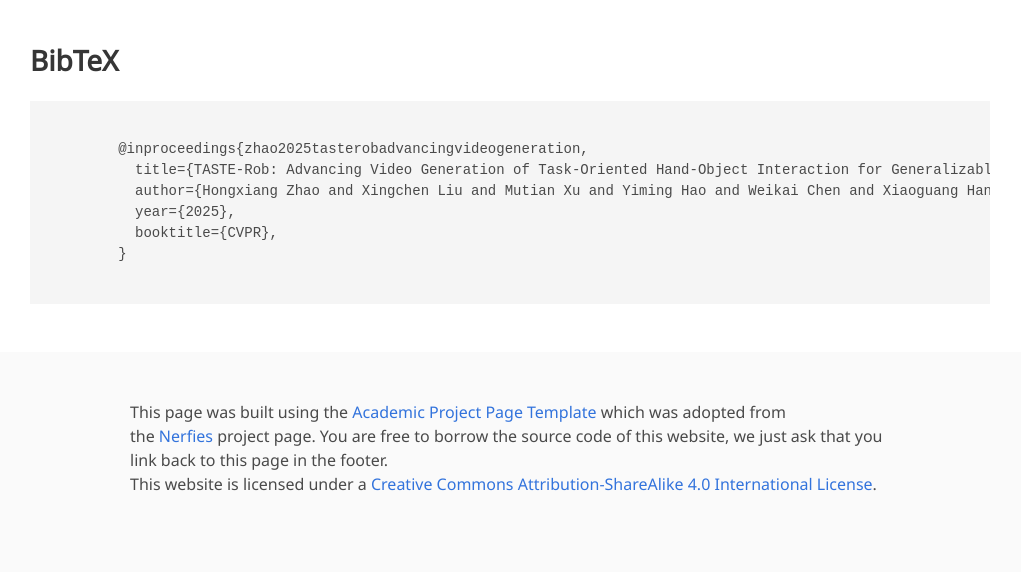
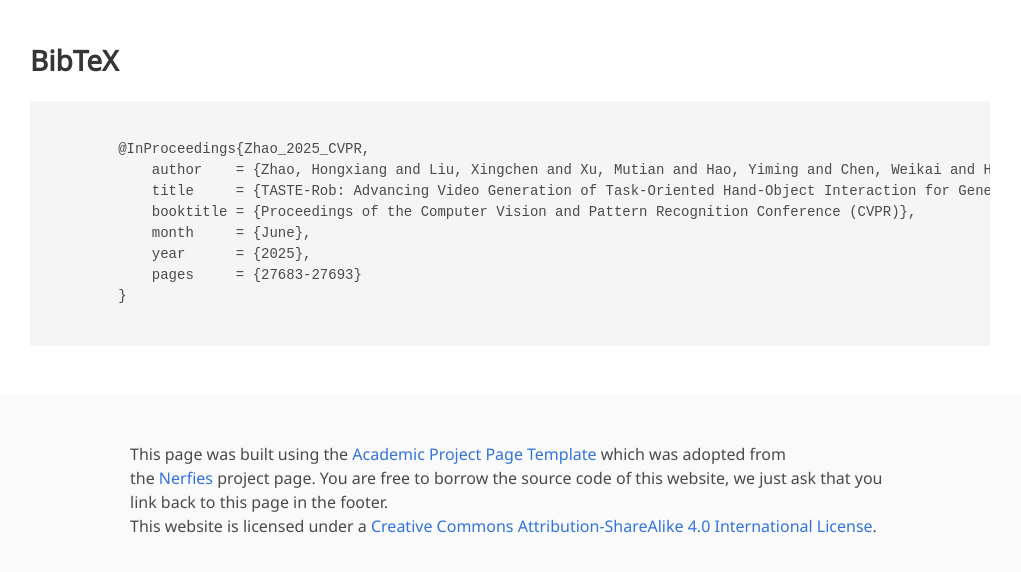
Before and after one commit to TASTE-rob/TASTE-rob.github.io, a plain HTML site: page index.html in a window 1280 px wide. Shown: the part 1686-2258 px from the top of the page, without its empty margins (130-1151 px from the left). Drawn offline with nearby package versions, Linux system fonts and the light colour scheme; some icons are missing; a web font is replaced by a local one.

Commit message:
Update index.html

```diff
--- a/index.html
+++ b/index.html
@@ -336,11 +336,13 @@ Interaction for Generalizable Robotic Manipulation</h1>
     <div class="container is-max-desktop content">
       <h2 class="title">BibTeX</h2>
       <pre><code>
-        @inproceedings{zhao2025tasterobadvancingvideogeneration,
-          title={TASTE-Rob: Advancing Video Generation of Task-Oriented Hand-Object Interaction for Generalizable Robotic Manipulation},
-          author={Hongxiang Zhao and Xingchen Liu and Mutian Xu and Yiming Hao and Weikai Chen and Xiaoguang Han},
-          year={2025},
-          booktitle={CVPR},
+        @InProceedings{Zhao_2025_CVPR,
+            author    = {Zhao, Hongxiang and Liu, Xingchen and Xu, Mutian and Hao, Yiming and Chen, Weikai and Han, Xiaoguang},
+            title     = {TASTE-Rob: Advancing Video Generation of Task-Oriented Hand-Object Interaction for Generalizable Robotic Manipulation},
+            booktitle = {Proceedings of the Computer Vision and Pattern Recognition Conference (CVPR)},
+            month     = {June},
+            year      = {2025},
+            pages     = {27683-27693}
         }
       </code></pre>
     </div>
```
